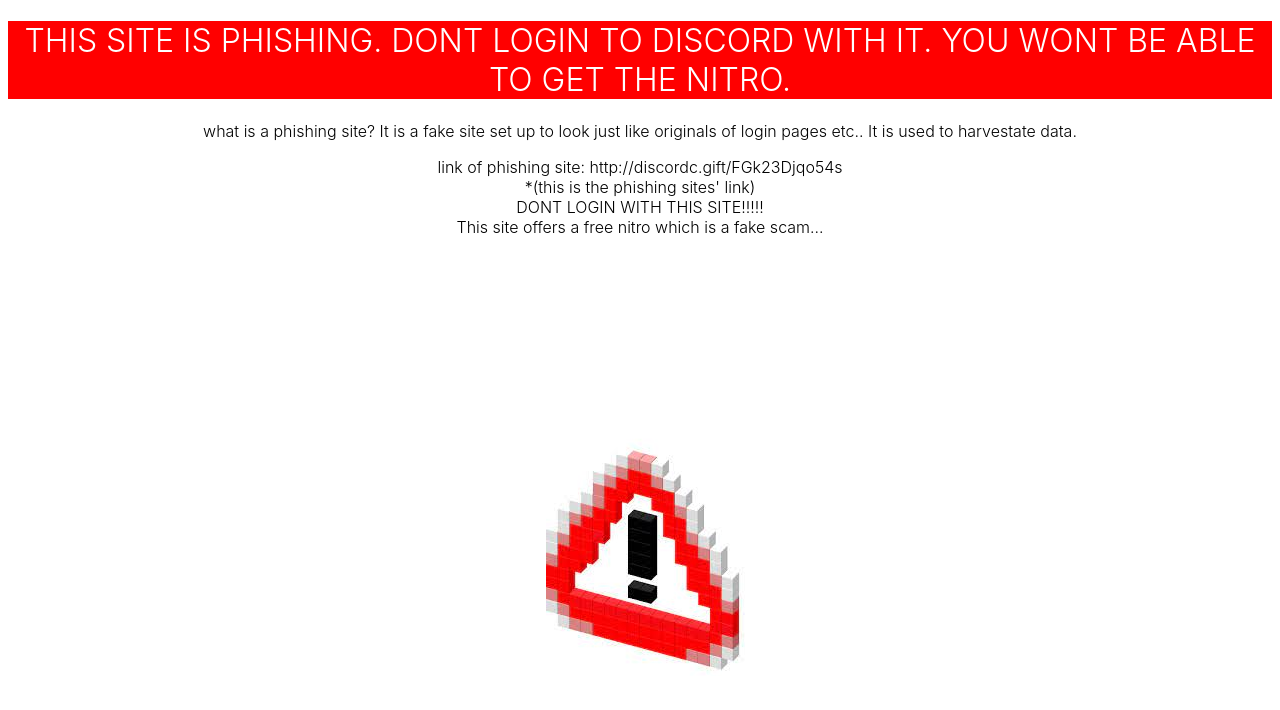
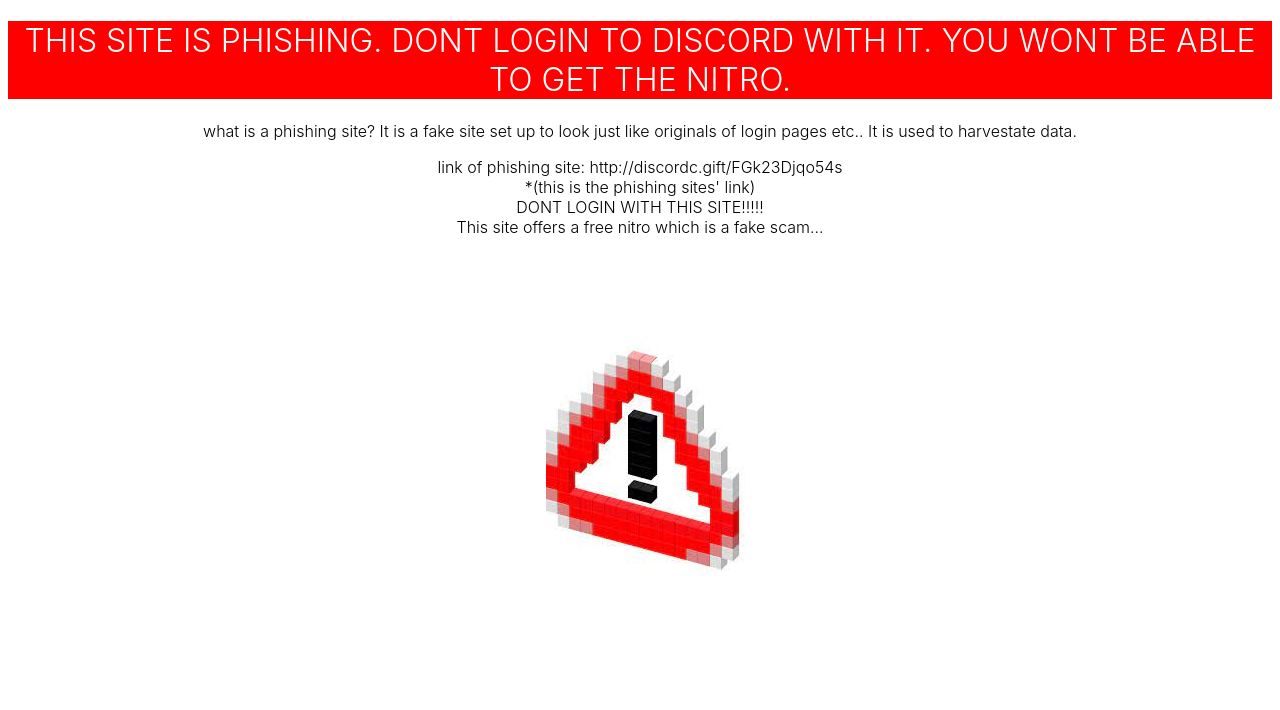
Before and after one commit to pianistifiedfor/phishing-scam-buster, a plain HTML site: page index.html in a window 1280 px wide. Drawn offline with Linux system fonts and the light colour scheme.

Commit message:
Update index.html

```diff
--- a/index.html
+++ b/index.html
@@ -25,7 +25,7 @@ body{
                 }
                 .somiiko{
                     margin-left: 10px;
-                    margin-top: 170px;
+                    margin-top: 70px;
                 }
             </style>
             <h1 class="qwerty">
```
